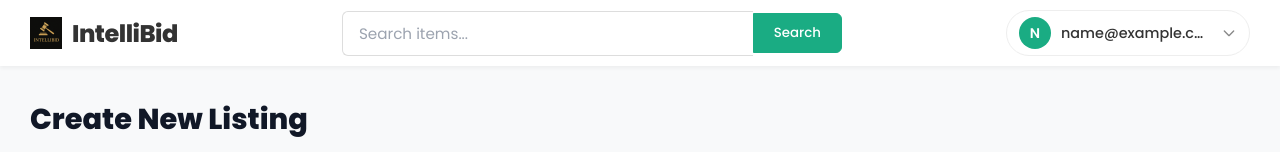
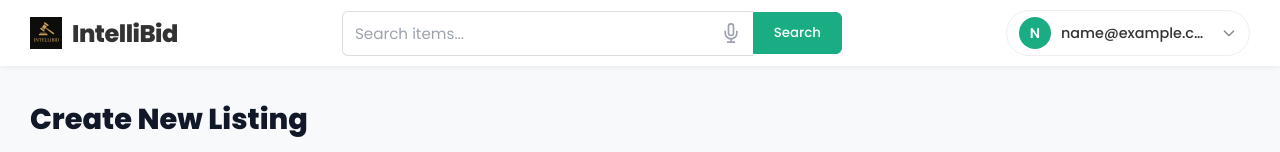
Before and after one commit to sanjayvanan/IntelliBid, a React (Vite) app in the folder frontend/: page /add-item in a window 1280 px wide. Shown: the top 152 px of the page. Built offline with nearby package versions, Linux system fonts and the light colour scheme; no server answers; sample sign-in values are in the browser's storage.

Commit message:
feat: add voice search functionality to Navbar; enhance search input with voice button and styling improvements

```diff
--- a/frontend/src/components/Navbar.jsx
+++ b/frontend/src/components/Navbar.jsx
@@ -15,13 +15,57 @@ const Navbar = () => {
   const dropdownRef = useRef(null)
 
   const [searchTerm, setSearchTerm] = useState("")
+  const [isListening, setIsListening] = useState(false) // State for voice animation
 
   const handleSearch = (e) => {
-    e.preventDefault()
+    if (e) e.preventDefault()
+    if (!searchTerm.trim()) return
+
     dispatch(resetItems())
     dispatch(fetchItems({ page: 1, search: searchTerm }))
     navigate('/') // Redirect to home to show results
   }
+
+  // --- VOICE SEARCH LOGIC ---
+  const handleVoiceSearch = () => {
+    // Check browser support
+    const SpeechRecognition = window.SpeechRecognition || window.webkitSpeechRecognition;
+
+    if (!SpeechRecognition) {
+      alert("Your browser does not support Voice Search. Try Chrome or Edge.");
+      return;
+    }
+
+    const recognition = new SpeechRecognition();
+    recognition.continuous = false; // Stop after one sentence
+    recognition.interimResults = false;
+    recognition.lang = "en-US";
+
+    recognition.onstart = () => {
+      setIsListening(true);
+    };
+
+    recognition.onend = () => {
+      setIsListening(false);
+    };
+
+    recognition.onresult = (event) => {
+      const transcript = event.results[0][0].transcript;
+      setSearchTerm(transcript);
+
+      // Auto-trigger search after voice input
+      dispatch(resetItems());
+      dispatch(fetchItems({ page: 1, search: transcript }));
+      navigate('/');
+    };
+
+    recognition.onerror = (event) => {
+      console.error("Voice Error:", event.error);
+      setIsListening(false);
+    };
+
+    recognition.start();
+  };
 
   // Function to reset everything when clicking the logo
   const handleLogoClick = () => {
@@ -56,12 +100,13 @@ const Navbar = () => {
           <h1>IntelliBid</h1>
         </Link>
 
-        {/* Search Input */}
+        {/* Search Form with Voice Button */}
         {user &&
         <form
           className="search-form"
           onSubmit={handleSearch}
         >
+          <div className="input-wrapper">
             <input
               type="text"
               placeholder="Search items..."
@@ -69,6 +114,27 @@ const Navbar = () => {
               onChange={(e) => setSearchTerm(e.target.value)}
               className="search-input"
             />
+
+            {/* Voice Search Button */}
+            <button
+              type="button"
+              className={`voice-btn ${isListening ? 'listening' : ''}`}
+              onClick={handleVoiceSearch}
+              title="Search by Voice"
+            >
+              {isListening ? (
+                <span className="pulse-dot">●</span>
+              ) : (
+                <svg width="20" height="20" viewBox="0 0 24 24" fill="none" stroke="currentColor" strokeWidth="2" strokeLinecap="round" strokeLinejoin="round">
+                  <path d="M12 1a3 3 0 0 0-3 3v8a3 3 0 0 0 6 0V4a3 3 0 0 0-3-3z"></path>
+                  <path d="M19 10v2a7 7 0 0 1-14 0v-2"></path>
+                  <line x1="12" y1="19" x2="12" y2="23"></line>
+                  <line x1="8" y1="23" x2="16" y2="23"></line>
+                </svg>
+              )}
+            </button>
+          </div>
+
           <button
             type="submit"
             className="search-btn"
--- a/frontend/src/styles/Navbar.css
+++ b/frontend/src/styles/Navbar.css
@@ -8,12 +8,10 @@
 }
 
 .navbar .container {
-
   max-width: 100%;
   width: 100%;
   margin: 0;
   padding: 10px 30px;
-
   display: flex;
   align-items: center;
   justify-content: space-between;
@@ -25,16 +23,13 @@
   text-decoration: none;
   color: #333;
   flex-shrink: 0;
-
-  /* Flexbox to align image and text side-by-side */
   display: flex;
   align-items: center;
   gap: 10px;
 }
 
-/* New class for the Logo Image */
 .logo-img {
-  height: 32px; /* Adjust this height to match your navbar size */
+  height: 32px;
   width: auto;
   object-fit: contain;
 }
@@ -46,42 +41,88 @@
   letter-spacing: -0.5px;
 }
 
-/* Search Form */
+/* --- UPDATED SEARCH FORM --- */
 .search-form {
   display: flex;
   align-items: center;
-  flex: 1; /* Take up remaining space */
-  max-width: 500px; /* But not too wide */
+  flex: 1;
+  max-width: 500px;
   position: relative;
+}
+
+/* Wrapper to hold input + voice button */
+.input-wrapper {
+  display: flex;
+  align-items: center;
+  width: 100%;
+  border: 1px solid #ddd;
+  border-right: none;
+  border-radius: 6px 0 0 6px;
+  background: white;
+  transition: border-color 0.2s;
+}
+
+.input-wrapper:focus-within {
+  border-color: #1aac83;
 }
 
 .search-input {
   width: 100%;
-  padding: 10px 16px;
+  padding: 10px 12px;
   font-size: 0.95rem;
-  border: 1px solid #ddd;
-  border-right: none; /* Remove border between input and button */
-  border-radius: 6px 0 0 6px; /* Rounded left corners */
+  border: none; /* Removed border from input itself */
   outline: none;
-  transition: border-color 0.2s;
-  margin: 0 !important; /* Override global input margins */
+  background: transparent;
+  margin: 0 !important;
 }
 
-.search-input:focus {
-  border-color: #1aac83;
+/* Voice Button Styles */
+.voice-btn {
+  background: none;
+  border: none;
+  cursor: pointer;
+  padding: 0 12px;
+  color: #9ca3af;
+  display: flex;
+  align-items: center;
+  justify-content: center;
+  transition: all 0.2s;
 }
 
+.voice-btn:hover {
+  color: #1aac83;
+  transform: scale(1.1);
+}
+
+.voice-btn.listening {
+  color: #e7195a;
+}
+
+.pulse-dot {
+  font-size: 24px;
+  line-height: 0;
+  color: #e7195a;
+  animation: pulse 1s infinite;
+}
+
+@keyframes pulse {
+  0% { opacity: 1; transform: scale(1); }
+  50% { opacity: 0.5; transform: scale(1.3); }
+  100% { opacity: 1; transform: scale(1); }
+}
+
+/* Search Button */
 .search-btn {
   padding: 10px 20px;
   background-color: #1aac83;
   color: white;
   border: 1px solid #1aac83;
-  border-radius: 0 6px 6px 0; /* Rounded right corners */
+  border-radius: 0 6px 6px 0;
   font-weight: 500;
   cursor: pointer;
   transition: background-color 0.2s;
-  margin: 0 !important; /* Override global button margins */
-  height: 40px; /* Match input height if needed */
+  margin: 0 !important;
+  height: 42px; /* Fixed height to match wrapper */
   display: flex;
   align-items: center;
 }
@@ -127,7 +168,7 @@
   padding: 6px 12px;
   background: white;
   border: 1px solid #eee;
-  border-radius: 30px; /* Pill shape */
+  border-radius: 30px;
   cursor: pointer;
   transition: all 0.2s ease;
   margin: 0 !important;
@@ -256,13 +297,13 @@
   }
 
   .search-form {
-    order: 3; /* Move search bar to the bottom row */
+    order: 3;
     width: 100%;
     max-width: 100%;
     min-width: 100%;
   }
 
   .user-email {
-    display: none; /* Hide email on mobile to save space */
+    display: none;
   }
 }
```
Lines whose indentation alone changed are shown as unchanged.
